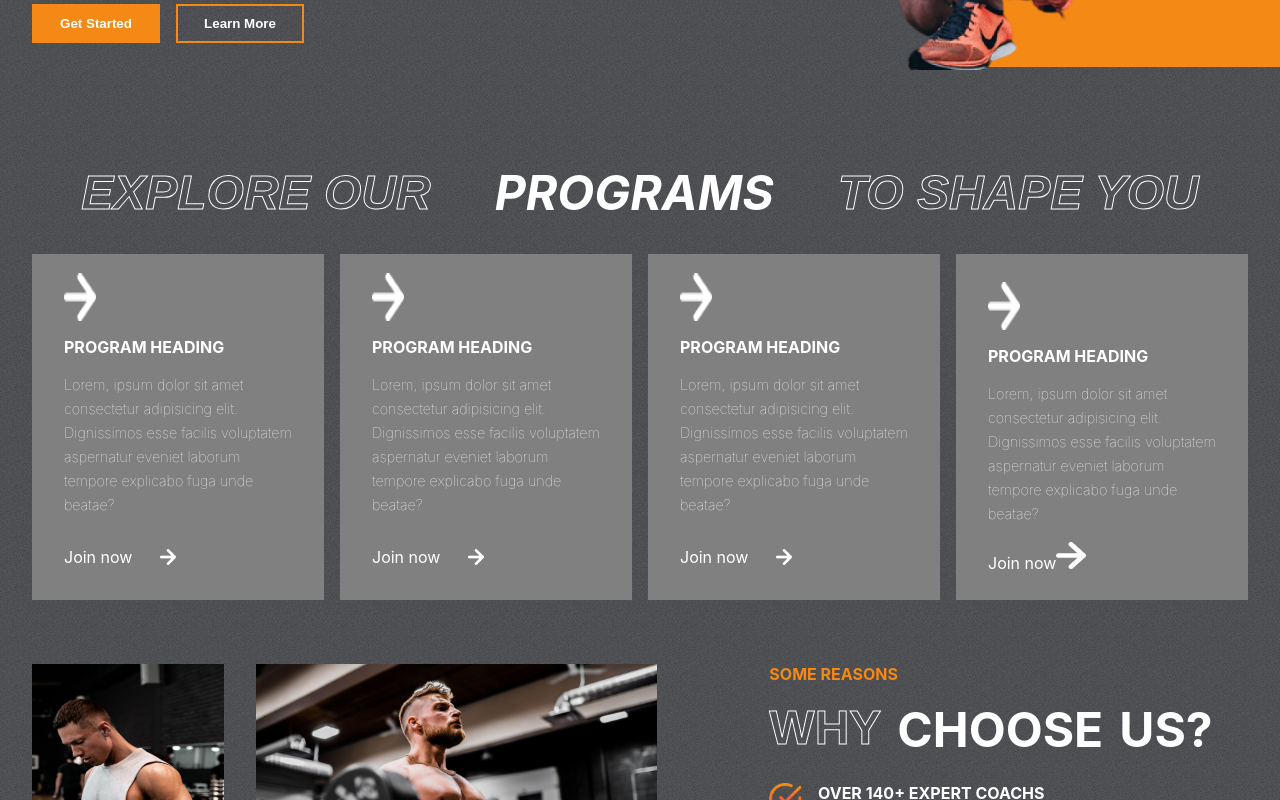
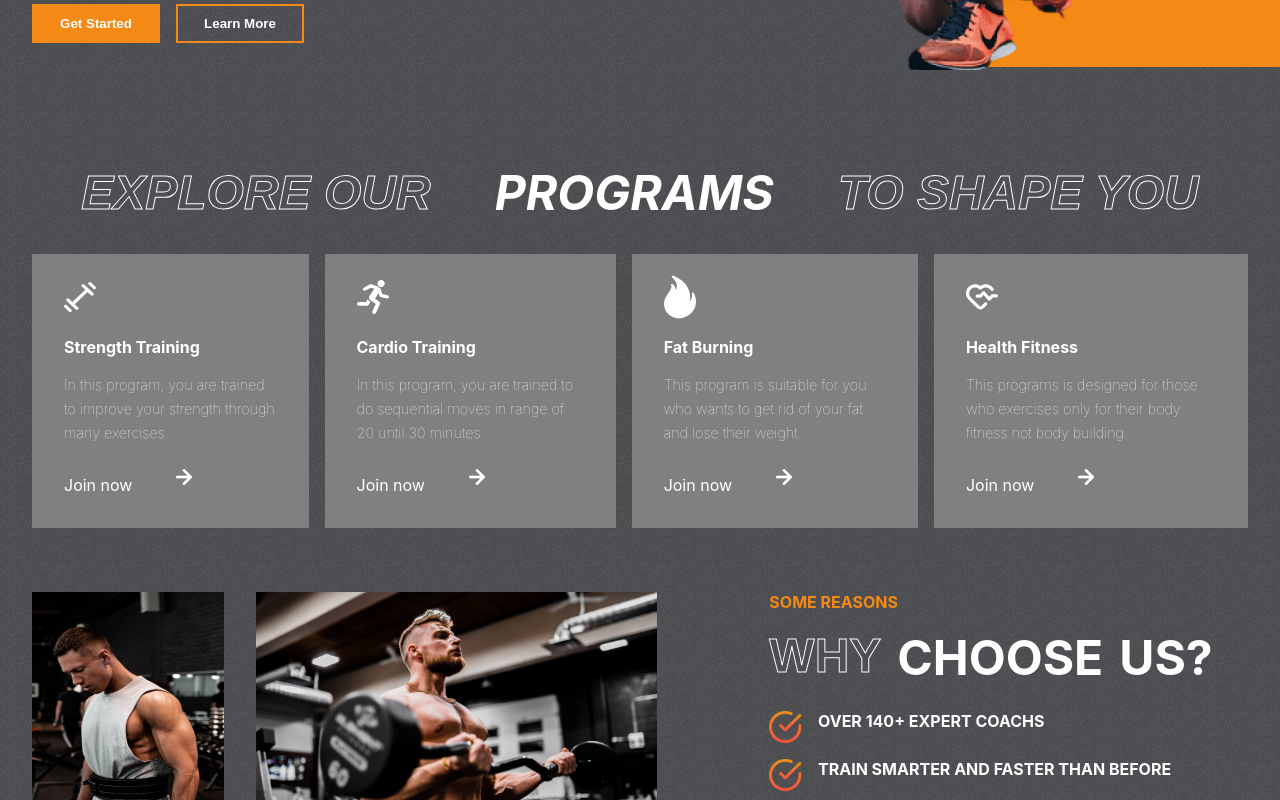
Before and after one commit to manoj-098/Gym_Website, a React (Create React App) app: page / in a window 1280 px wide. Shown: the part 574-1374 px from the top of the page. Built offline with nearby package versions, Linux system fonts and the light colour scheme.

Commit message:
Third Commit

```diff
--- a/src/components/Programs/Programs.css
+++ b/src/components/Programs/Programs.css
@@ -20,13 +20,14 @@
             display: flex;
             flex-direction: column;
             justify-content: center;
-            flex:1;
-            gap:1rem;
+            /* flex:1; */
+            /* gap:1rem; */
             background-color: gray;
             padding:1.2rem 2rem;
             span{
                 color:white;
                 font-size:1rem;
+                padding-top: 1rem;
             }
             :nth-child(1){
                 fill:white;
@@ -57,6 +58,7 @@
                     align-items: center;
                     width:5rem;
                     height:3rem;
+                    margin-right:1rem;
                     /* border:1px solid red; */
                     /* align-self: center; */
                 }
--- a/src/components/Programs/Programs.jsx
+++ b/src/components/Programs/Programs.jsx
@@ -12,7 +12,7 @@ const Programs = () => {
             <span className='stroke-text'>TO SHAPE YOU</span>
         </div>
         <div className="programs-data">
-            {/* {programsData.map((program,index)=>{return(
+            {programsData.map((program,index)=>{return(
             <div className='data-description' key={index}>
                 {program.image}
                 <span>{program.heading}</span>
@@ -22,8 +22,8 @@ const Programs = () => {
                     <img src={Arrow} alt=""></img>
                 </div>
             </div>
-            )})} */}
-            <div className="data-description">
+            )})}
+            {/* <div className="data-description">
                 <img src={Arrow} alt="" />
                 <span>PROGRAM HEADING</span>
                 <span>Lorem, ipsum dolor sit amet consectetur adipisicing elit. Dignissimos esse facilis voluptatem aspernatur eveniet laborum tempore explicabo fuga unde beatae?</span>
@@ -58,7 +58,7 @@ const Programs = () => {
                     <span>Join now</span>
                     <img src={Arrow} alt="" />
                 </div>
-            </div>
+            </div> */}
         </div>
     </div>
   )
```
